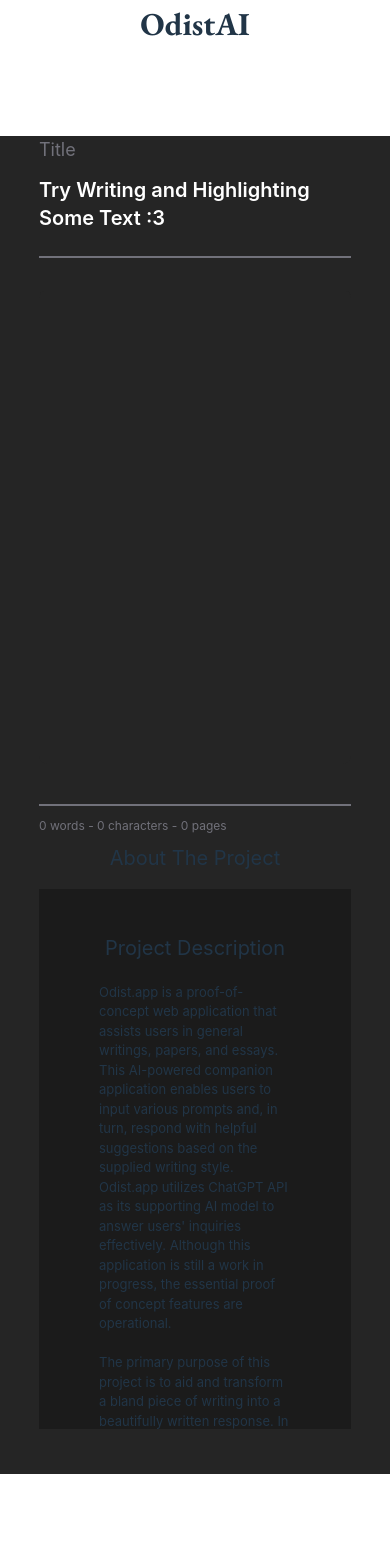
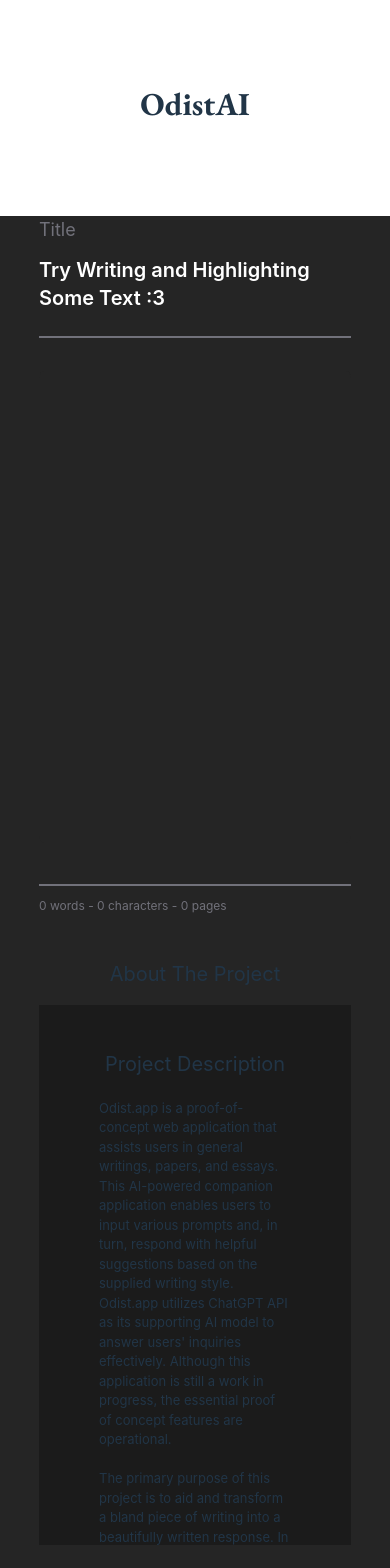
Before and after one commit to Artists-for-Humanity/OdistAI, a React (Vite) app in the folder client/: page / in a window 390 px wide. Shown: the top 1568 px of the page. Before the commit the page ends 1474 px from the top, so only its background shows below. Built offline with nearby package versions, Linux system fonts and the light colour scheme.

Commit message:
added more margin on logo for responsive design

```diff
--- a/client/src/App.tsx
+++ b/client/src/App.tsx
@@ -24,8 +24,8 @@
 
   return (
     <div className="flex flex-col text-[32px] items-center gap-6">
-      <div className="font-eb-garamond">OdistAI</div>
-      <div className="flex items-center justify-center w-full mt-16 xl:mt-0 bg-matte-black-light">
+      <div className="font-eb-garamond sm: mt-20">OdistAI</div>
+      <div className="flex items-center justify-center w-full mt-16 sm:mt-0 xl:mt-0 bg-matte-black-light">
         <div className="w-4/5 xl:flex gap-x-16">
           <div className="text-center sm:w-full md:w-full lg:w-full xl:w-3/4">
             <div className="border-b-2 text-zinc-500 block mb-8 pb-3 text-left">
@@ -79,7 +79,7 @@
               <span>{Math.round(inputContent.length / 500)} pages </span>
             </footer>
           </div>
-          <div className="flex flex-col justify-center items-center sm:w-full md:w-full lg:w-full xl:w-1/4 h-[80vh] gap-4 -mt-9">
+          <div className="flex flex-col justify-center items-center sm:w-full mt-0 md:w-full mt-0 lg:w-full mt-0 xl:w-1/4 -mt-9 h-[80vh] gap-4">
             <h3 className="text-center text-[20px]">About The Project</h3>
             <div className="flex flex-col h-4/5 items-center w-full overflow-y-auto gap-y-8 text-center p-5 bg-[#1B1B1B]">
               <div className="pt-6 flex flex-col items-center text-left gap-y-5">
```
